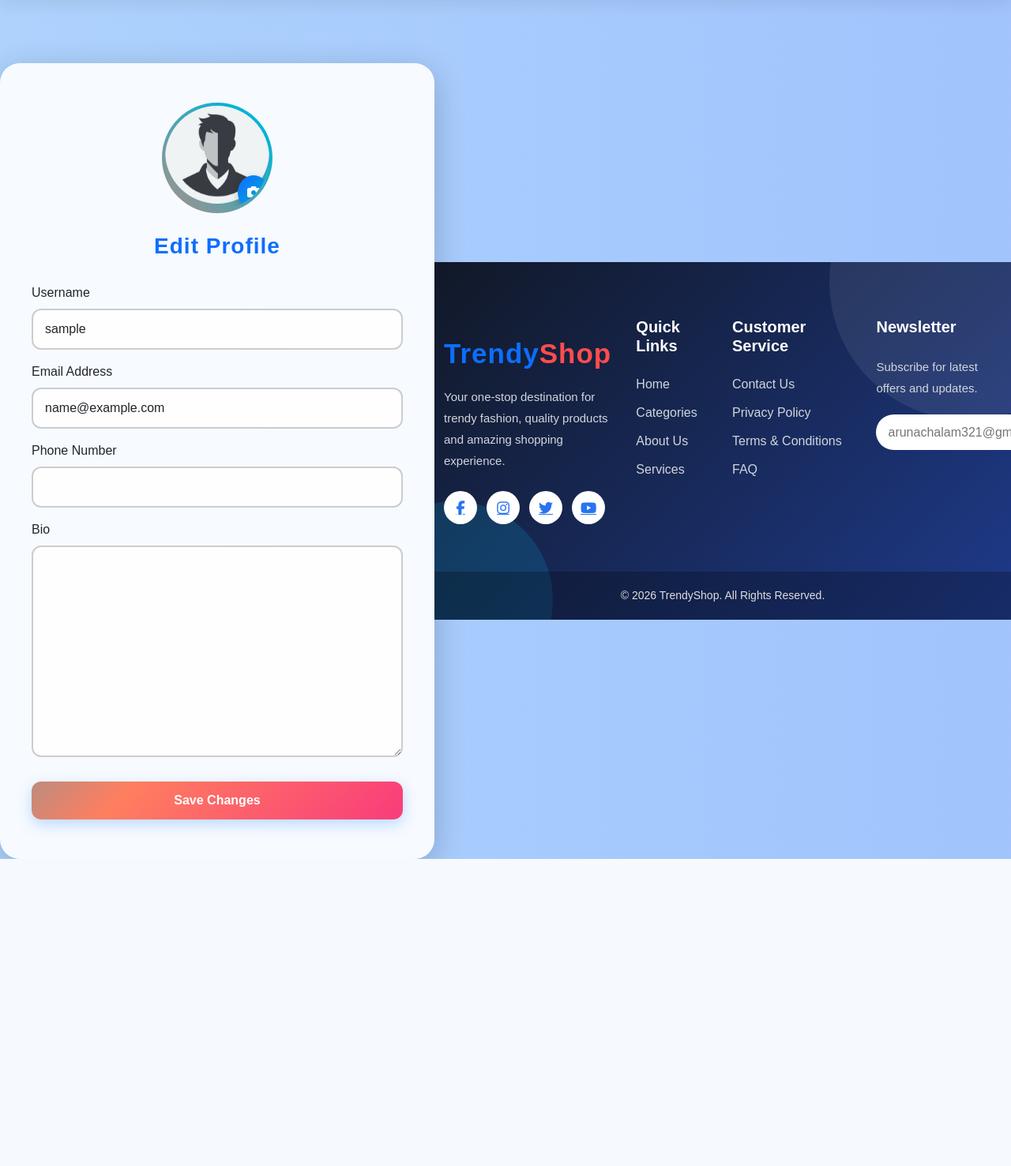
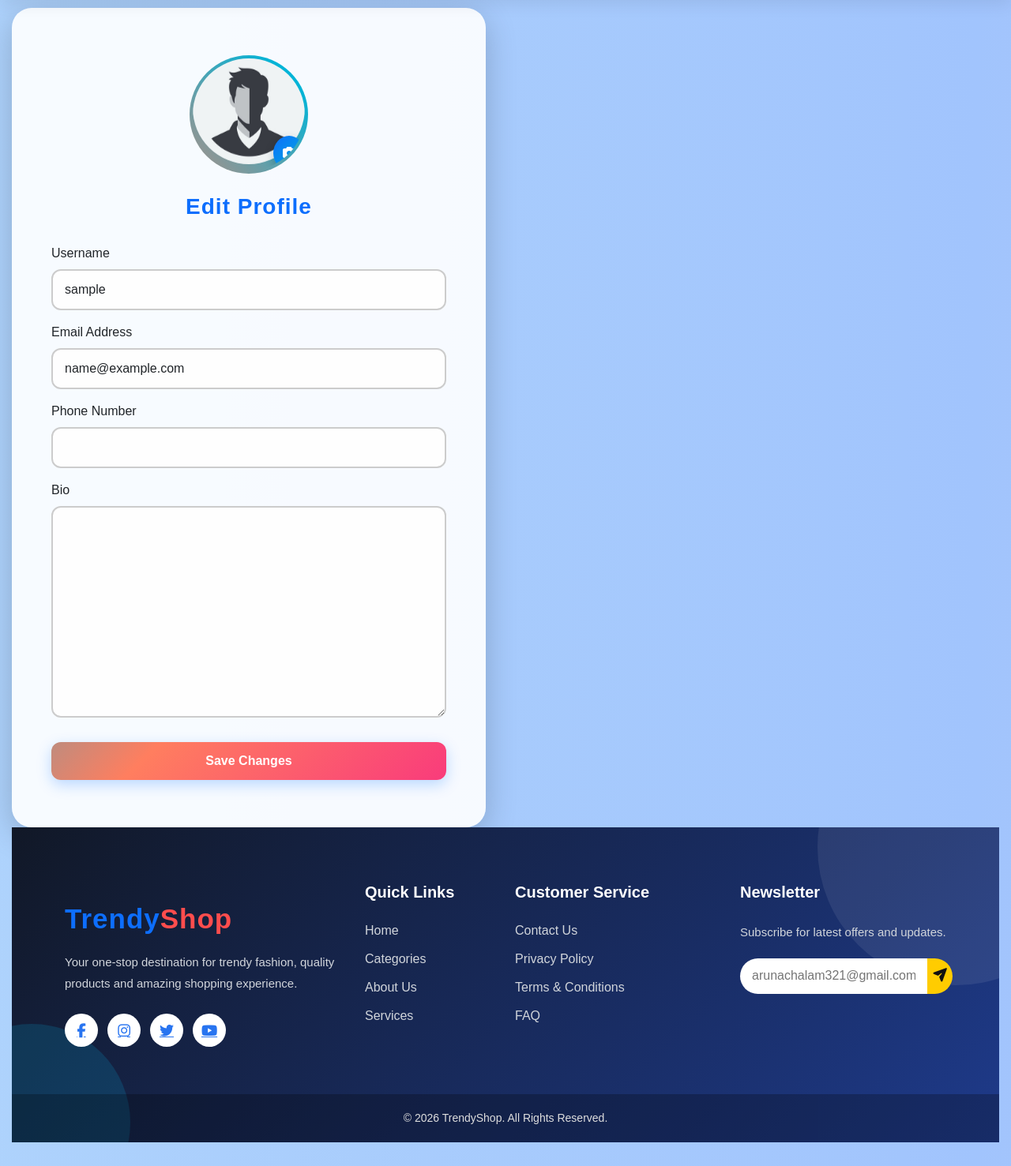
Before and after one commit to arunachalam72/django-render-project-deploy, a Django app: page /update/1/ in a window 1280 px wide. Shown: the part 70-1547 px from the top of the page at 79% size. Before the commit the page ends 1158 px from the top, so only its background shows below. Run offline with Django 5.2, Linux system fonts and the light colour scheme; the visitor is signed in with stand-in values (Sample User, id 1); data comes from the database, SQL or seed files in the repository; some libraries are stand-ins or nearby versions.

Commit message:
modiied profile_edit.html

```diff
--- a/static/js/home.js
+++ b/static/js/home.js
@@ -195,10 +195,7 @@ card.addEventListener("mouseleave",()=>{
 function toggleFavorite(element){
 
 
-const productId = element.dataset.productId;
-
-
-const url = `/toggle_favorite/${productId}/`;
+const url = element.dataset.url;
 
 
 
--- a/templates/EcommerceApp/About.html
+++ b/templates/EcommerceApp/About.html
@@ -232,7 +232,7 @@
       </div>
       <div class="col-md-4" data-aos="zoom-in" data-aos-delay="300">
         <div class="team-member">
-          <img src="{% static 'profile-images/lady2.jpg' %}" alt="Team Member">
+          <img src="{% static 'profile-images/lady2.jpeg' %}" alt="Team Member">
           <h5>Lisa Brown</h5>
           <p>Marketing Head</p>
         </div>
--- a/templates/EcommerceApp/Home.html
+++ b/templates/EcommerceApp/Home.html
@@ -254,13 +254,12 @@ SALE
 </div>
 
 
-
 <i class="fa-solid fa-heart favorite-icon
 {% if prod.id in favorite_ids %}active{% endif %}"
 data-product-id="{{ prod.id }}"
+data-url="{% url 'toggle_favorite' prod.id %}"
 onclick="toggleFavorite(this)">
 </i>
-
 
 
 
--- a/templates/EcommerceApp/Profile_edit.html
+++ b/templates/EcommerceApp/Profile_edit.html
@@ -17,12 +17,9 @@
       background-size: 1000% 1000%;
       font-family: 'Poppins', sans-serif;
       min-height: 100vh;
-      display: flex;
-      justify-content: center;
-      align-items: center;
-      margin-top: 30px;
       overflow-x: hidden;
       animation: moveGradient 10s ease infinite;
+      padding: 30px 15px;
     }
 
     @keyframes moveGradient {
@@ -194,6 +191,19 @@
         padding: 35px 25px;
       }
     }
+    @media (min-width:1200px){
+
+    .profile-container{
+        max-width:600px;
+        padding:60px 50px;
+    }
+
+    .profile-pic{
+        width:150px;
+        height:150px;
+    }
+
+}
   </style>
 </head>
 
```
